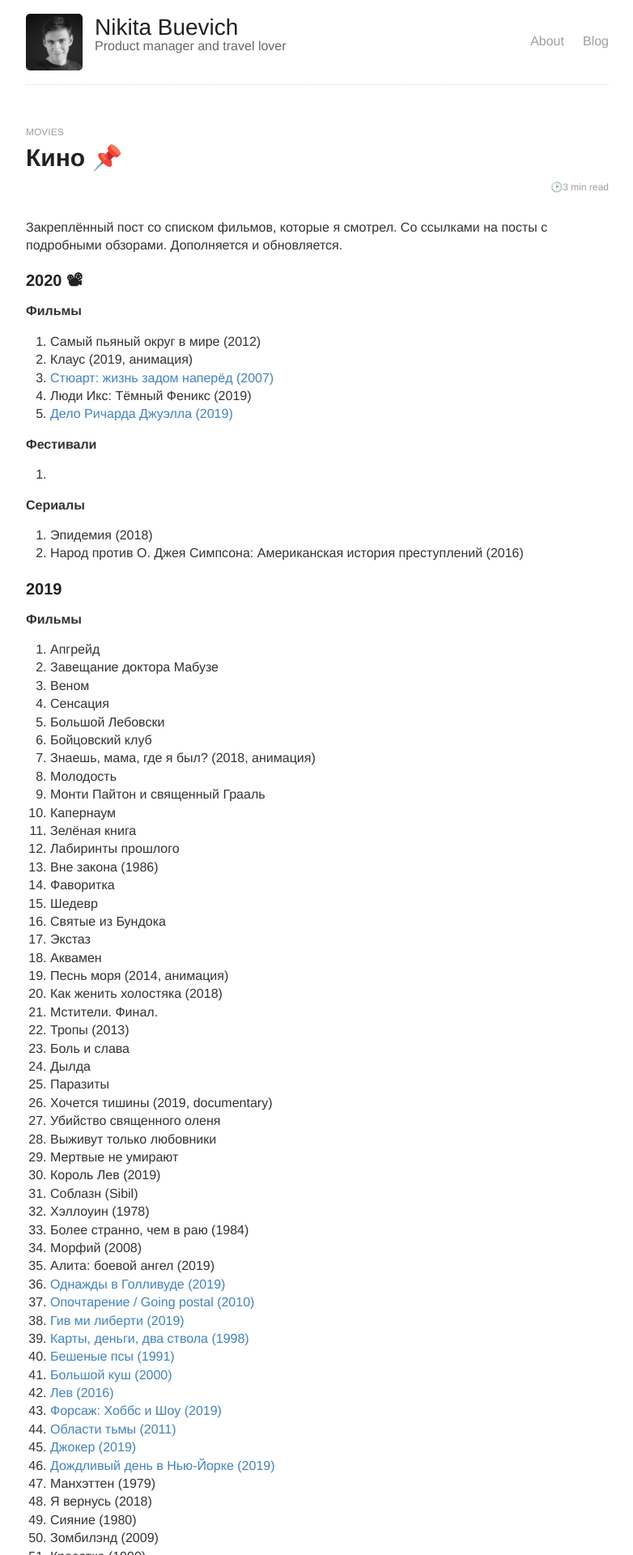
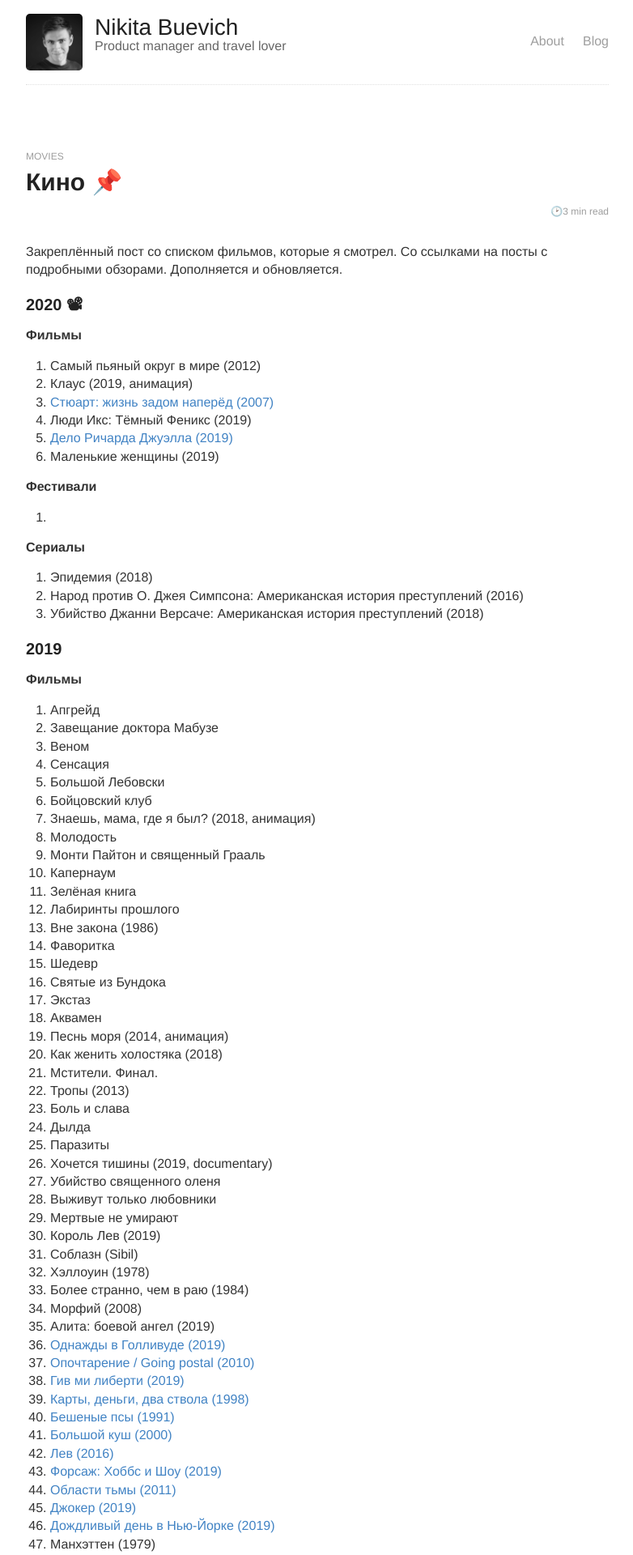
Before and after one commit to sombro/nbuevich.com, a Jekyll site: the page built from blog/_posts/2099-12-14-movies.md, in a window 1280 px wide. Shown: the top 1920 px of the page at 81% size, without its empty margins (248-1030 px from the left). Built offline with Jekyll 4.4.1, drawn with Linux system fonts in a browser that asks for light colours.

```diff
--- a/blog/_posts/2099-12-14-movies.md
+++ b/blog/_posts/2099-12-14-movies.md
@@ -21,6 +21,7 @@
     <li><a href="/stuart">Стюарт: жизнь задом наперёд (2007)</a></li>
     <li>Люди Икс: Тёмный Феникс (2019)</li>
     <li><a href="/richard-jewell">Дело Ричарда Джуэлла (2019)</a></li>
+    <li>Маленькие женщины (2019)</li>
 </ol>
 
 <b>Фестивали</b>
@@ -34,6 +35,7 @@
 <ol>
     <li>Эпидемия (2018)</li>
     <li>Народ против О. Джея Симпсона: Американская история преступлений (2016)</li>
+    <li>Убийство Джанни Версаче: Американская история преступлений (2018)</li>
 </ol>
 
 ## <span id="2019">2019</span> ##
--- a/style.scss
+++ b/style.scss
@@ -21,6 +21,9 @@
     background: $white;
   font: 16px/1.4 $helvetica;
   color: $darkGray;
+  display: flex;
+  flex-direction: column;
+  min-height: 100vh;
 }
 
 .container {
@@ -28,6 +31,7 @@
   max-width: 740px;
   padding: 0 10px;
   width: 100%;
+  flex: 1;
 }
 
 h1, h2, h3, h4, h5, h6 {
@@ -329,3 +333,20 @@
     color: #9E9E9E;
     font-size: 14px;
 }
+
+/* ==== Embed videos ==== */
+
+.videoWrapper {
+    position: relative;
+    padding-bottom: 56.25%; /* 16:9 */
+    padding-top: 25px;
+    height: 0;
+    margin-top: 30px;
+}
+.videoWrapper iframe {
+    position: absolute;
+    top: 0;
+    left: 0;
+    width: 100%;
+    height: 100%;
+}
```
Also changed, not shown: blog/_posts/2019-11-12-growth-hacking.md (added, +14 -0 lines), blog/_posts/2020-2-18-armenia-georgia-2020.md (+3 -1 lines), 1 other file.
